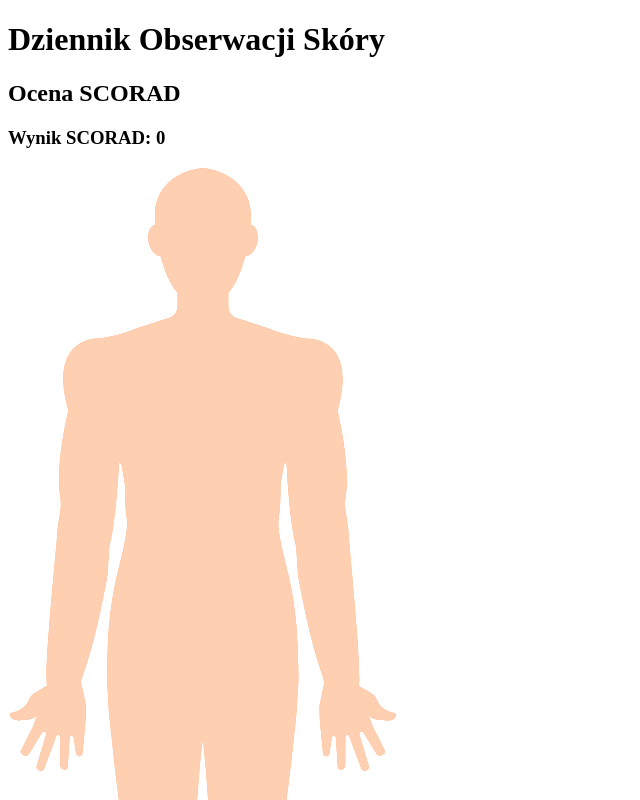
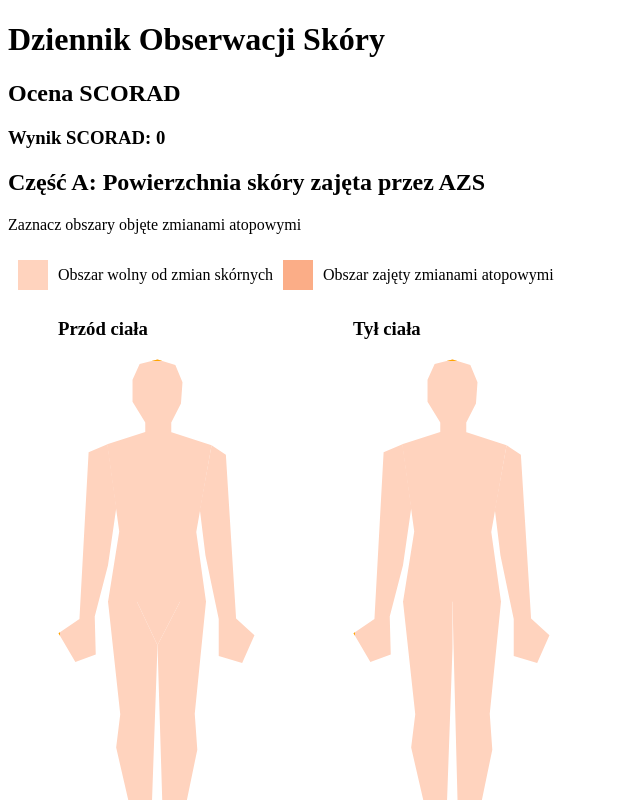
Before and after one commit to karolinachodera/dermatopik, a React (Create React App) app: page / in a window 1280 px wide. Shown: the top 800 px of the page, without its empty margins (0-640 px from the left). Built offline with nearby package versions, Linux system fonts and the light colour scheme.

Commit message:
use divs styled with css to create body parts

```diff
--- /dev/null
+++ b/src/BodyParts.css
@@ -0,0 +1,172 @@
+.front-body, .back-body {
+    display: inline-block;
+        width: 195px;
+        height: 500px;
+        margin: 0 50px;
+}
+.body-part {
+    position: absolute;
+    width: 195px;
+    height: 500px;
+    background-color: #FFD3BE;
+    border: 2px solid orange
+}
+
+.body-part.checked {
+    background-color: #FBAD87;
+}
+
+.head {
+    clip-path: polygon(43.85%
+        12.6%,
+        37.45%
+        8.5%,
+        37.45%
+        4.1%,
+        41.03%
+        1%,
+        50%
+        0.1%,
+        58.97%
+        1.2%,
+        62.56%
+        4.6%,
+        61.79%
+        8.8%,
+        56.92%
+        12.6%,
+        56.92%
+        14.5%,
+        43.85%
+        14.5%);
+}
+
+.corpus {
+    clip-path: polygon(24.7%
+        16.9%,
+        43.85%
+        14.5%,
+        56.67%
+        14.5%,
+        77.18%
+        17.1%,
+        69.49%
+        34.3%,
+        74.36%
+        48.1%,
+        25.13%
+        48.2%,
+        30.77%
+        34.2%);
+}
+
+.left-arm {
+    clip-path: polygon(15.38% 18.5%, 24.87% 16.9%, 29.3% 29.5%, 25.13% 40.9%, 18.46% 51.1%, 18.97% 58.6%, 8.72% 60.1%, 0.26% 54.4%, 10.77% 51.6%);
+}
+
+.right-arm {
+    clip-path: polygon(77.18%
+        17.1%,
+        84.36%
+        19%,
+        89.49%
+        51.5%,
+        98.72%
+        54.8%,
+        92.54%
+        60.3%,
+        80.77%
+        58.9%,
+        80.77%
+        51.6%,
+        74.1%
+        39%,
+        71.28%
+        29.9%);
+}
+
+.crotch {
+    clip-path: polygon(39.5%
+        48%,
+        61.5%
+        48%,
+        50%
+        56.8%);
+}
+
+.left-leg {
+    clip-path: polygon(25.1%
+        48%,
+        39.5%
+        48%,
+        50%
+        56.8%,
+        46.15%
+        99.9%,
+        31.79%
+        98.5%,
+        38.46%
+        92.9%,
+        29.23%
+        77.1%,
+        31.28%
+        70.5%);
+}
+
+.right-leg {
+    clip-path: polygon(61.5%
+        48%,
+        74.4%
+        48%,
+        68.72%
+        70.4%,
+        70%
+        77.5%,
+        61.79%
+        93.2%,
+        68.46%
+        98.4%,
+        53.33%
+        99.9%,
+        50%
+        56.8%);
+}
+
+.left-leg-back {
+clip-path: polygon(25.1% 48%,
+            50% 48%,
+            50% 57.4%,
+            46.15% 99.9%,
+            31.79% 98.5%,
+            38.46% 92.9%,
+            29.23% 77.1%,
+            31.28% 70.5%);
+}
+
+.right-leg-back {
+clip-path: polygon(50% 48%,
+            74.4% 48%,
+            68.72% 70.4%,
+            70% 77.5%,
+            61.79% 93.2%,
+            68.46% 98.4%,
+            53.33% 99.9%,
+            50.51% 56.8%);
+}
+
+.body-legend {
+    display: flex;
+}
+.legend {
+    width: 30px;
+    height: 30px;
+    margin: 10px;
+}
+
+.affected {
+    background-color: #FBAD87;
+}
+
+.unaffected {
+    background-color: #FFD3BE;
+}
--- a/src/BodyParts.js
+++ b/src/BodyParts.js
@@ -1,127 +1,61 @@
-import body from "./img/body.png";
+import "./BodyParts.css";
 
 function BodyParts({ handleChange, points }) {
   const frontParts = [
-    [
-      "head",
-      "171,126,146,85,146,41,160,10,195,1,230,12,244,46,241,88,222,126,221,145,171,145",
-      4.5,
-    ],
-    [
-      "corpus",
-      "96,169,171,145,221,145,301,171,271,343,290,481,98,482,120,342",
-      18,
-    ],
-    [
-      "left-arm",
-      "60,185,97,168,111,295,98,409,72,511,74,586,34,601,1,544,42,516",
-      4.5,
-    ],
-    [
-      "right-arm",
-      "301,171,329,190,349,515,385,548,357,603,315,589,314,516,289,390,278,299",
-      4.5,
-    ],
-    ["crotch", "155,482,239,482,195,572", 1],
-    [
-      "left-leg",
-      "96,482,154,482,195,574,180,999,124,985,150,929,114,771,122,705",
-      9,
-    ],
-    [
-      "right-leg",
-      "240,481,291,481,268,704,273,775,241,932,267,984,208,999,197,568",
-      9,
-    ],
+    ["head", 4.5],
+    ["corpus", 18],
+    ["left-arm", 4.5],
+    ["right-arm", 4.5],
+    ["crotch", 1],
+    ["left-leg", 9],
+    ["right-leg", 9],
   ];
 
   const backParts = [
-    [
-      "head",
-      "171,126,146,85,146,41,160,10,195,1,230,12,244,46,241,88,222,126,221,145,171,145",
-      4.5,
-    ],
-    [
-      "back",
-      "96,169,171,145,221,145,301,171,271,343,290,481,98,482,120,342",
-      18,
-    ],
-    [
-      "left-arm",
-      "60,185,97,168,111,295,98,409,72,511,74,586,34,601,1,544,42,516",
-      4.5,
-    ],
-    [
-      "right-arm",
-      "301,171,329,190,349,515,385,548,357,603,315,589,314,516,289,390,278,299",
-      4.5,
-    ],
-    [
-      "left-leg",
-      "96,482,194,482,195,574,180,999,124,985,150,929,114,771,122,705",
-      9,
-    ],
-    [
-      "right-leg",
-      "195,481,291,481,268,704,273,775,241,932,267,984,208,999,196,566",
-      9,
-    ],
+    ["head", 4.5],
+    ["corpus", 18],
+    ["left-arm", 4.5],
+    ["right-arm", 4.5],
+    ["left-leg-back", 9],
+    ["right-leg-back", 9],
   ];
 
   function Areas({ parts, side }) {
     const areas = parts.map((part, index) => {
       index = side === "back" ? index + 7 : index;
-      let isChecked = points[index] === 0 ? "true" : "false";
+      let isChecked = points[index] === 0 ? "false" : "true";
       return (
-        <area
-          alt={part[0]}
-          title={part[0]}
-          coords={part[1]}
-          shape="poly"
-          className={isChecked === "true" ? "checked" : ""}
-          data-value={isChecked === "true" ? part[2] : 0}
+        <div
+          className={`body-part ${part[0]} ${
+            isChecked === "true" ? "checked" : ""
+          }`}
+          data-value={isChecked === "false" ? part[1] : 0}
           onClick={(e) => handleChange(e, index)}
-        />
+        ></div>
       );
     });
     return areas;
   }
-  function FrontBody() {
-    return (
-      <div>
-        <img
-          src={body}
-          useMap="#front-body"
-          alt="Rysunek ciała człowieka służący do zaznaczania obszarów skóry dotknietych AZS"
-        />
 
-        <map name="front-body">
-          <Areas parts={frontParts} points={points} side={"front"} />
-        </map>
-        <div className="shape"></div>
+  return (
+    <section>
+      <h2>Część A: Powierzchnia skóry zajęta przez AZS</h2>
+      <p>Zaznacz obszary objęte zmianami atopowymi</p>
+      <section class="body-legend">
+        <div className="legend unaffected"></div>
+        <p>Obszar wolny od zmian skórnych</p>
+        <div className="legend affected"></div>
+        <p>Obszar zajęty zmianami atopowymi</p>
+      </section>
+      <div className="front-body">
+        <h3>Przód ciała</h3>
+        <Areas parts={frontParts} points={points} side={"front"} />
       </div>
-    );
-  }
-  function BackBody() {
-    return (
-      <>
-        <img
-          src={body}
-          useMap="#back-body"
-          alt="Rysunek ciała człowieka służący do zaznaczania obszarów skóry dotknietych AZS"
-        />
-
-        <map name="back-body">
-          <Areas parts={backParts} points={points} side={"back"} />
-        </map>
-      </>
-    );
-  }
-  return (
-    <>
-      <FrontBody />
-      <BackBody />
-    </>
+      <div className="back-body">
+        <h3>Tył ciała</h3>
+        <Areas parts={backParts} points={points} side={"back"} />
+      </div>
+    </section>
   );
 }
 
```
